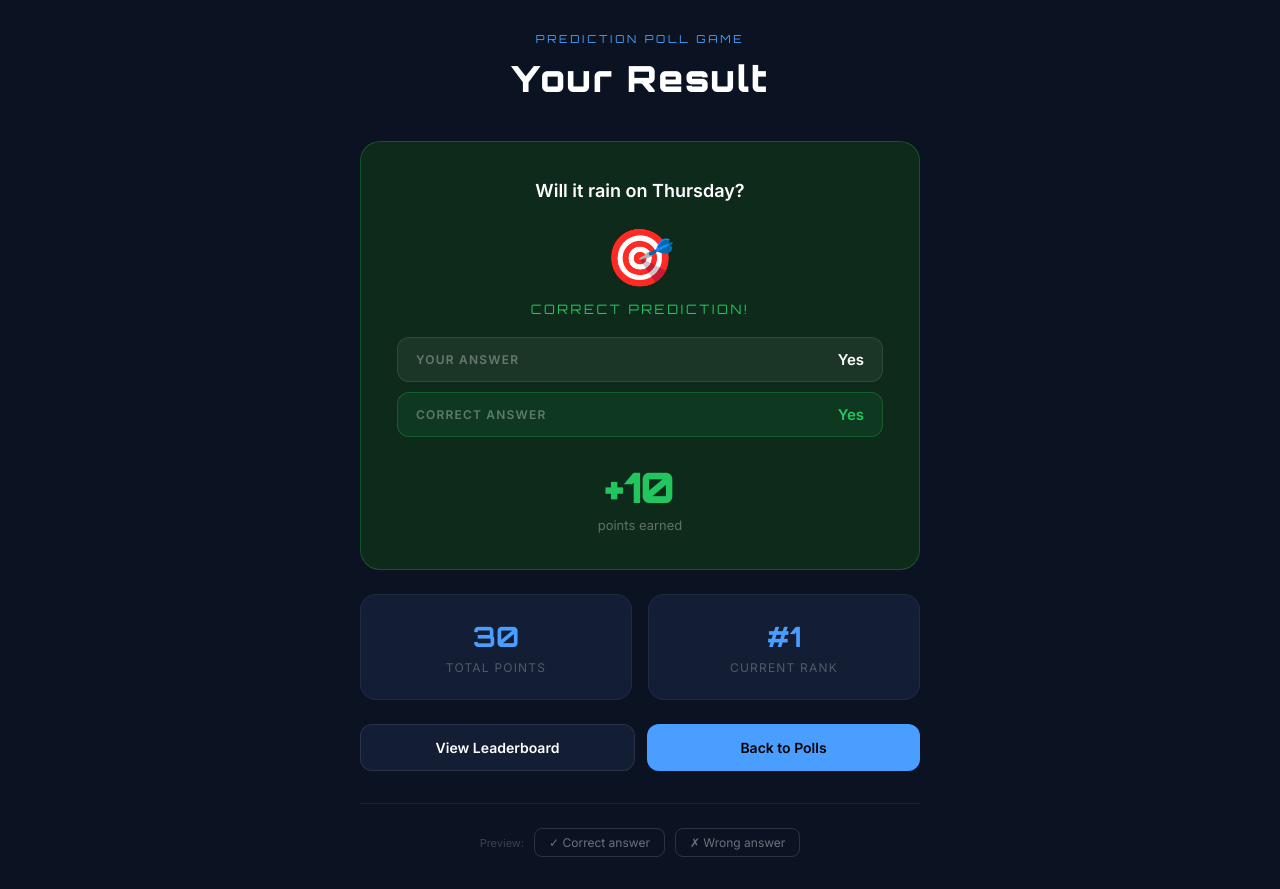
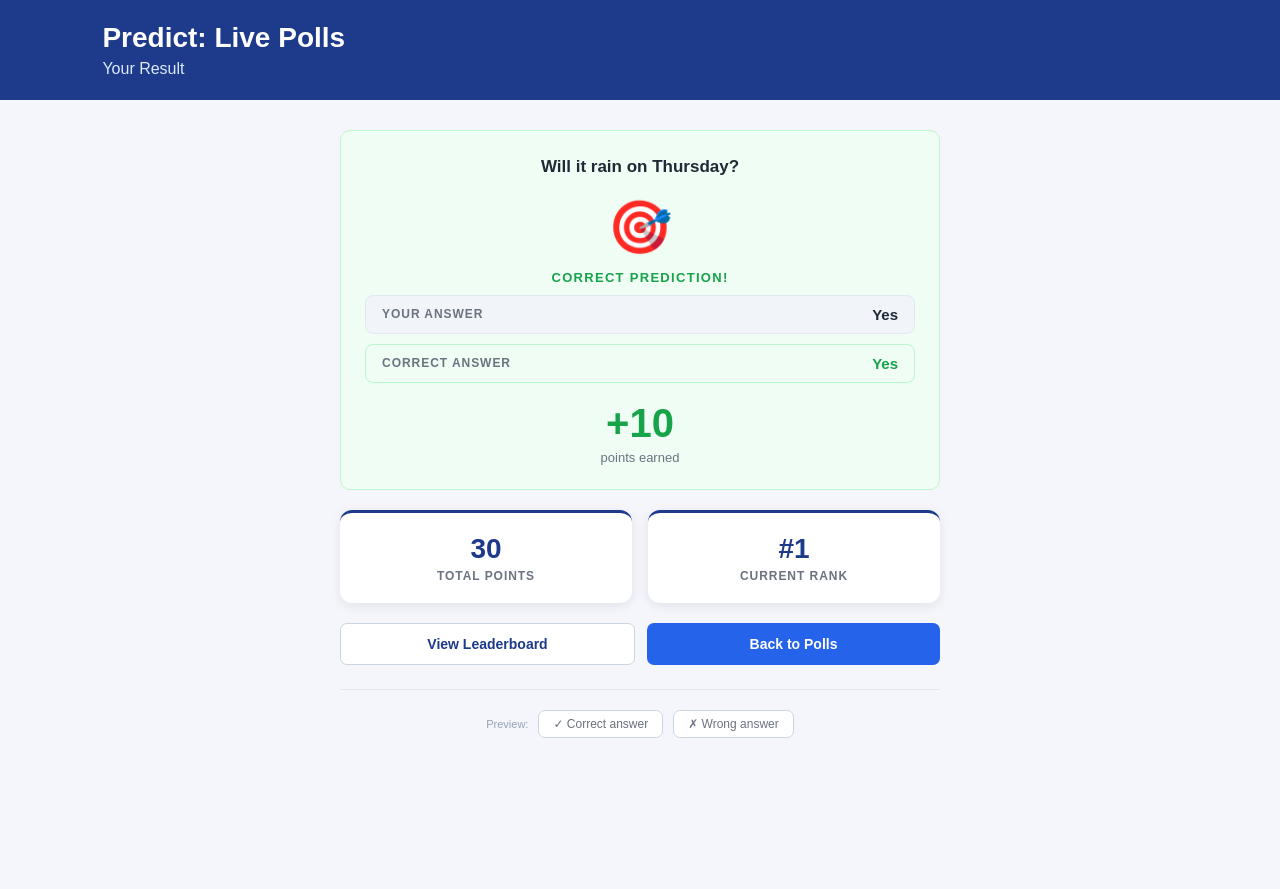
Before and after one commit to KianNaderi10/CS4651-Project, a website: page results.html in a window 1280 px wide. After the commit the page ends 800 px from the top, so only its background shows below. Drawn offline with Linux system fonts and the light colour scheme.

Commit message:
Restyle leaderboard and results to match team design

```diff
--- a/results.html
+++ b/results.html
@@ -3,208 +3,130 @@
 <head>
 <meta charset="UTF-8">
 <meta name="viewport" content="width=device-width, initial-scale=1.0">
-<title>Poll Results</title>
-<link href="https://fonts.googleapis.com/css2?family=Orbitron:wght@400;700;900&family=Inter:wght@400;500;600&display=swap" rel="stylesheet">
+<title>Predict | Your Result</title>
 <style>
   *, *::before, *::after { box-sizing: border-box; margin: 0; padding: 0; }
 
   body {
-    background: #0B1222;
-    color: #fff;
-    font-family: 'Inter', sans-serif;
+    font-family: Arial, sans-serif;
+    background: #f4f6fb;
+    color: #1f2937;
     min-height: 100vh;
-    padding: 32px 16px;
   }
 
-  .container { max-width: 560px; margin: 0 auto; }
-
   header {
-    text-align: center;
-    margin-bottom: 40px;
+    background: #1e3a8a;
+    color: white;
+    padding: 22px 8%;
   }
 
-  .eyebrow {
-    font-family: 'Orbitron', monospace;
-    font-size: 11px;
-    letter-spacing: 0.25em;
-    color: #4A9EFF;
+  header h1 { margin: 0; font-size: 28px; }
+  header p { margin: 6px 0 0; color: #dbeafe; }
+
+  main {
+    width: min(600px, 90%);
+    margin: 30px auto;
+  }
+
+  .card {
+    background: white;
+    border-radius: 12px;
+    padding: 24px;
+    margin-bottom: 24px;
+    box-shadow: 0 3px 12px rgba(0,0,0,0.08);
+  }
+
+  .card h2 {
+    margin-top: 0;
+    color: #1e3a8a;
+    margin-bottom: 20px;
+  }
+
+  .result-card { border-radius: 10px; padding: 24px; text-align: center; margin-bottom: 20px; }
+  .result-card.correct { background: #f0fdf4; border: 1px solid #bbf7d0; }
+  .result-card.incorrect { background: #fef2f2; border: 1px solid #fecaca; }
+
+  .result-icon { font-size: 52px; margin-bottom: 12px; display: block; }
+
+  .result-label {
+    font-size: 13px;
+    font-weight: bold;
     text-transform: uppercase;
+    letter-spacing: 0.1em;
     margin-bottom: 10px;
   }
-
-  h1 {
-    font-family: 'Orbitron', monospace;
-    font-size: clamp(24px, 4vw, 36px);
-    font-weight: 900;
-    letter-spacing: 0.05em;
-  }
-
-  .result-card {
-    border-radius: 20px;
-    padding: 36px;
-    text-align: center;
-    margin-bottom: 24px;
-    transition: all 0.4s ease;
-  }
-
-  .result-card.correct {
-    background: #0d2a1a;
-    border: 1px solid #22c55e44;
-  }
-
-  .result-card.incorrect {
-    background: #2a0d0d;
-    border: 1px solid #ef444444;
-  }
-
-  .result-card.pending {
-    background: #131d33;
-    border: 1px solid #ffffff0f;
-  }
+  .correct .result-label { color: #16a34a; }
+  .incorrect .result-label { color: #dc2626; }
 
   .result-question {
-    font-size: 18px;
-    font-weight: 600;
-    color: #fff;
-    margin-bottom: 20px;
+    font-size: 17px;
+    font-weight: bold;
+    color: #1f2937;
+    margin-bottom: 18px;
     line-height: 1.4;
   }
 
-  .result-icon {
-    font-size: 56px;
-    margin-bottom: 10px;
-    display: block;
-  }
-
-  .result-label {
-    font-family: 'Orbitron', monospace;
-    font-size: 13px;
-    letter-spacing: 0.2em;
-    text-transform: uppercase;
-    margin-bottom: 20px;
-  }
-
-  .result-card.correct .result-label { color: #22c55e; }
-  .result-card.incorrect .result-label { color: #ef4444; }
-  .result-card.pending .result-label { color: #ffffff44; }
-
-  .answers-stack {
-    display: flex;
-    flex-direction: column;
-    gap: 10px;
-    margin-bottom: 24px;
-    text-align: left;
-  }
+  .answers-stack { display: flex; flex-direction: column; gap: 10px; margin-bottom: 18px; text-align: left; }
 
   .answer-row {
     display: flex;
     align-items: center;
     justify-content: space-between;
-    padding: 12px 18px;
-    border-radius: 12px;
+    padding: 10px 16px;
+    border-radius: 8px;
   }
 
-  .answer-row.your {
-    background: #ffffff0f;
-    border: 1px solid #ffffff18;
+  .answer-row.your { background: #f1f5f9; border: 1px solid #e2e8f0; }
+  .answer-row.correct-row { background: #f0fdf4; border: 1px solid #bbf7d0; }
+  .answer-row.wrong-row { background: #fef2f2; border: 1px solid #fecaca; }
+
+  .answer-row-label { font-size: 12px; font-weight: bold; text-transform: uppercase; letter-spacing: 0.08em; color: #6b7280; }
+  .answer-row-value { font-size: 15px; font-weight: bold; }
+  .answer-row.your .answer-row-value { color: #1f2937; }
+  .answer-row.correct-row .answer-row-value { color: #16a34a; }
+  .answer-row.wrong-row .answer-row-value { color: #dc2626; }
+
+  .points-earned { font-size: 40px; font-weight: 900; margin-bottom: 4px; }
+  .correct .points-earned { color: #16a34a; }
+  .incorrect .points-earned { color: #dc2626; }
+  .points-sub { font-size: 13px; color: #6b7280; }
+
+  .stats-row { display: grid; grid-template-columns: 1fr 1fr; gap: 16px; margin-bottom: 20px; }
+
+  .stat-card {
+    background: white;
+    border-radius: 12px;
+    padding: 20px;
+    text-align: center;
+    box-shadow: 0 3px 12px rgba(0,0,0,0.08);
+    border-top: 3px solid #1e3a8a;
   }
 
-  .answer-row.correct-row {
-    background: #22c55e18;
-    border: 1px solid #22c55e44;
-  }
+  .stat-value { font-size: 28px; font-weight: 900; color: #1e3a8a; margin-bottom: 4px; }
+  .stat-label { font-size: 12px; font-weight: bold; text-transform: uppercase; color: #6b7280; letter-spacing: 0.08em; }
 
-  .answer-row.wrong-row {
-    background: #ef444418;
-    border: 1px solid #ef444444;
-  }
-
-  .answer-row-label {
-    font-size: 12px;
-    color: #ffffff55;
-    text-transform: uppercase;
-    letter-spacing: 0.1em;
-    font-weight: 600;
-  }
-
-  .answer-row-value {
-    font-size: 15px;
-    font-weight: 700;
-  }
-
-  .answer-row.your .answer-row-value { color: #fff; }
-  .answer-row.correct-row .answer-row-value { color: #22c55e; }
-  .answer-row.wrong-row .answer-row-value { color: #ef4444; }
-
-  .points-earned {
-    font-family: 'Orbitron', monospace;
-    font-size: 42px;
-    font-weight: 900;
-    margin-bottom: 4px;
-  }
-
-  .result-card.correct .points-earned { color: #22c55e; }
-  .result-card.incorrect .points-earned { color: #ef4444; }
-
-  .points-sub {
-    font-size: 13px;
-    color: #ffffff55;
-  }
-
-  .stats-row {
-    display: grid;
-    grid-template-columns: 1fr 1fr;
-    gap: 16px;
-    margin-bottom: 24px;
-  }
-
-  .stat-card {
-    background: #131d33;
-    border: 1px solid #ffffff0f;
-    border-radius: 16px;
-    padding: 24px;
-    text-align: center;
-  }
-
-  .stat-value {
-    font-family: 'Orbitron', monospace;
-    font-size: 28px;
-    font-weight: 700;
-    color: #4A9EFF;
-    margin-bottom: 6px;
-  }
-
-  .stat-label {
-    font-size: 12px;
-    color: #ffffff44;
-    text-transform: uppercase;
-    letter-spacing: 0.1em;
-  }
-
-  .actions {
-    display: flex;
-    gap: 12px;
-  }
+  .actions { display: flex; gap: 12px; }
 
   .btn {
     flex: 1;
-    padding: 14px;
-    border-radius: 12px;
-    font-family: 'Inter', sans-serif;
+    padding: 12px;
+    border-radius: 7px;
     font-size: 14px;
-    font-weight: 600;
+    font-weight: bold;
     cursor: pointer;
     border: none;
-    transition: opacity 0.2s;
+    transition: background 0.15s;
   }
-  .btn:hover { opacity: 0.85; }
-  .btn-primary { background: #4A9EFF; color: #000; }
-  .btn-secondary { background: #131d33; color: #fff; border: 1px solid #ffffff18; }
+
+  .btn-primary { background: #2563eb; color: white; }
+  .btn-primary:hover { background: #1d4ed8; }
+  .btn-secondary { background: white; color: #1e3a8a; border: 1px solid #cbd5e1; }
+  .btn-secondary:hover { background: #f1f5f9; }
 
   .demo-controls {
-    margin-top: 32px;
-    padding-top: 24px;
-    border-top: 1px solid #ffffff0f;
+    margin-top: 24px;
+    padding-top: 20px;
+    border-top: 1px solid #e2e8f0;
     display: flex;
     gap: 10px;
     justify-content: center;
@@ -212,26 +134,26 @@
   }
 
   .demo-btn {
-    background: transparent;
-    border: 1px solid #ffffff22;
-    color: #ffffff66;
+    background: white;
+    border: 1px solid #cbd5e1;
+    color: #6b7280;
     font-size: 12px;
     padding: 6px 14px;
-    border-radius: 8px;
+    border-radius: 7px;
     cursor: pointer;
-    font-family: 'Inter', sans-serif;
-    transition: all 0.2s;
+    font-family: Arial, sans-serif;
   }
-  .demo-btn:hover { border-color: #4A9EFF; color: #4A9EFF; }
+  .demo-btn:hover { border-color: #2563eb; color: #2563eb; }
 </style>
 </head>
 <body>
-<div class="container">
-  <header>
-    <div class="eyebrow">Prediction Poll Game</div>
-    <h1>Your Result</h1>
-  </header>
 
+<header>
+  <h1>Predict: Live Polls</h1>
+  <p>Your Result</p>
+</header>
+
+<main>
   <div class="result-card" id="result-card">
     <div class="result-question" id="result-question"></div>
     <span class="result-icon" id="result-icon">⏳</span>
@@ -254,25 +176,19 @@
 
   <div class="actions">
     <button class="btn btn-secondary" onclick="window.location.href='leaderboard.html'">View Leaderboard</button>
-    <button class="btn btn-primary" onclick="window.location.href='index.html'">Back to Polls</button>
+    <button class="btn btn-primary" onclick="window.location.href='player.html'">Back to Polls</button>
   </div>
 
-  <!-- Remove this demo section before final submission -->
+  <!-- Remove before final submission -->
   <div class="demo-controls">
-    <span style="font-size:11px;color:#ffffff33;align-self:center;">Preview:</span>
+    <span style="font-size:11px;color:#94a3b8;align-self:center;">Preview:</span>
     <button class="demo-btn" onclick="showCorrect()">✓ Correct answer</button>
     <button class="demo-btn" onclick="showIncorrect()">✗ Wrong answer</button>
   </div>
-</div>
+</main>
 
 <script>
-  // TODO: update this URL to your EC2 public IP when deployed
-  const API_BASE = 'http://18.225.180.51:3000/api';
-
-  // In the real app, poll_id and player_id come from the URL params after login
-  // e.g. const params = new URLSearchParams(window.location.search);
-  // const pollId = params.get('poll_id');
-  // const playerId = params.get('player_id');
+  const API = "http://18.225.180.51:3000/api";
 
   function renderResult({ correct, question, yourAnswer, correctAnswer, pointsEarned, totalPoints, rank }) {
     const card = document.getElementById('result-card');
@@ -297,27 +213,11 @@
   }
 
   function showCorrect() {
-    renderResult({
-      correct: true,
-      question: 'Will it rain on Thursday?',
-      yourAnswer: 'Yes',
-      correctAnswer: 'Yes',
-      pointsEarned: 10,
-      totalPoints: 30,
-      rank: 1
-    });
+    renderResult({ correct: true, question: 'Will it rain on Thursday?', yourAnswer: 'Yes', correctAnswer: 'Yes', pointsEarned: 10, totalPoints: 30, rank: 1 });
   }
 
   function showIncorrect() {
-    renderResult({
-      correct: false,
-      question: 'Will it rain on Thursday?',
-      yourAnswer: 'No',
-      correctAnswer: 'Yes',
-      pointsEarned: 0,
-      totalPoints: 10,
-      rank: 4
-    });
+    renderResult({ correct: false, question: 'Will it rain on Thursday?', yourAnswer: 'No', correctAnswer: 'Yes', pointsEarned: 0, totalPoints: 10, rank: 4 });
   }
 
   showCorrect();
```
Also changed, not shown: leaderboard.html (+92 -155 lines).
